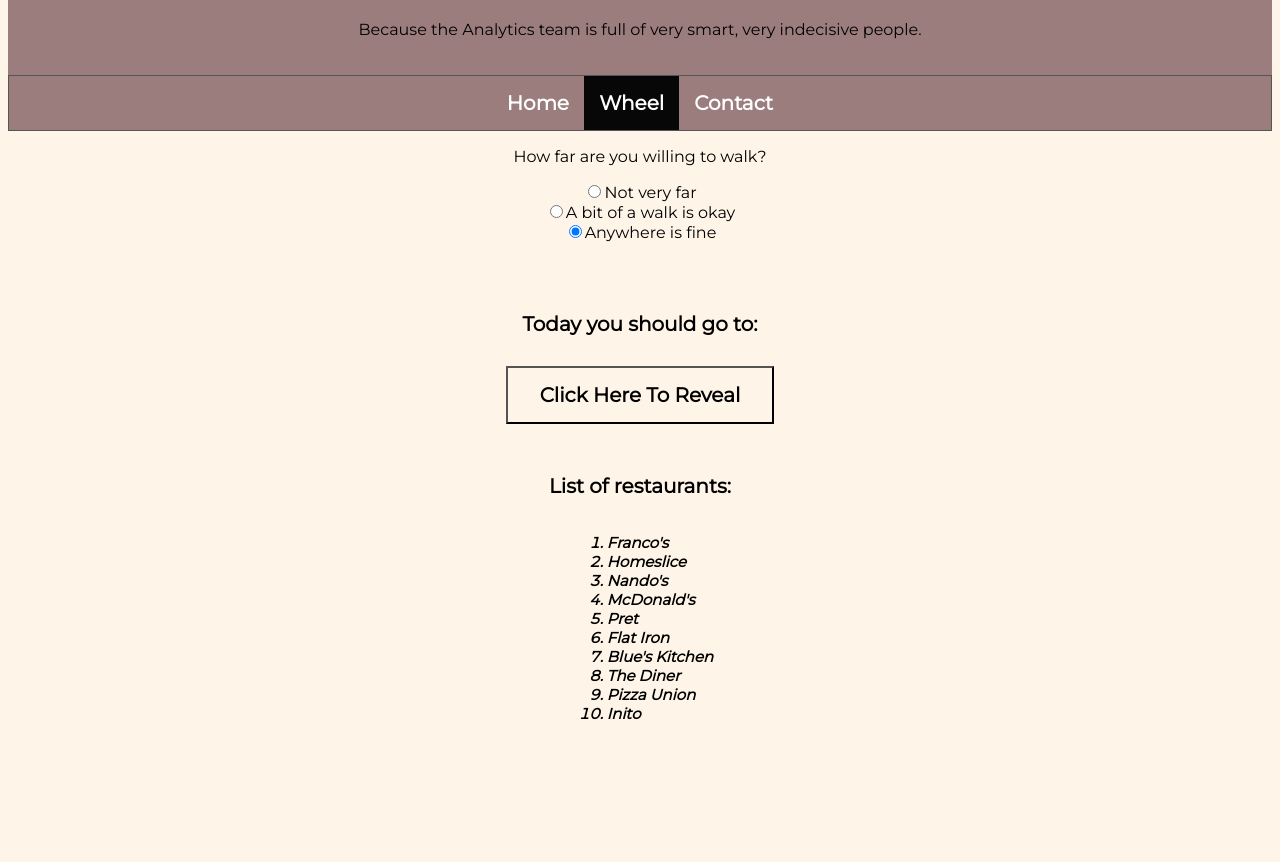
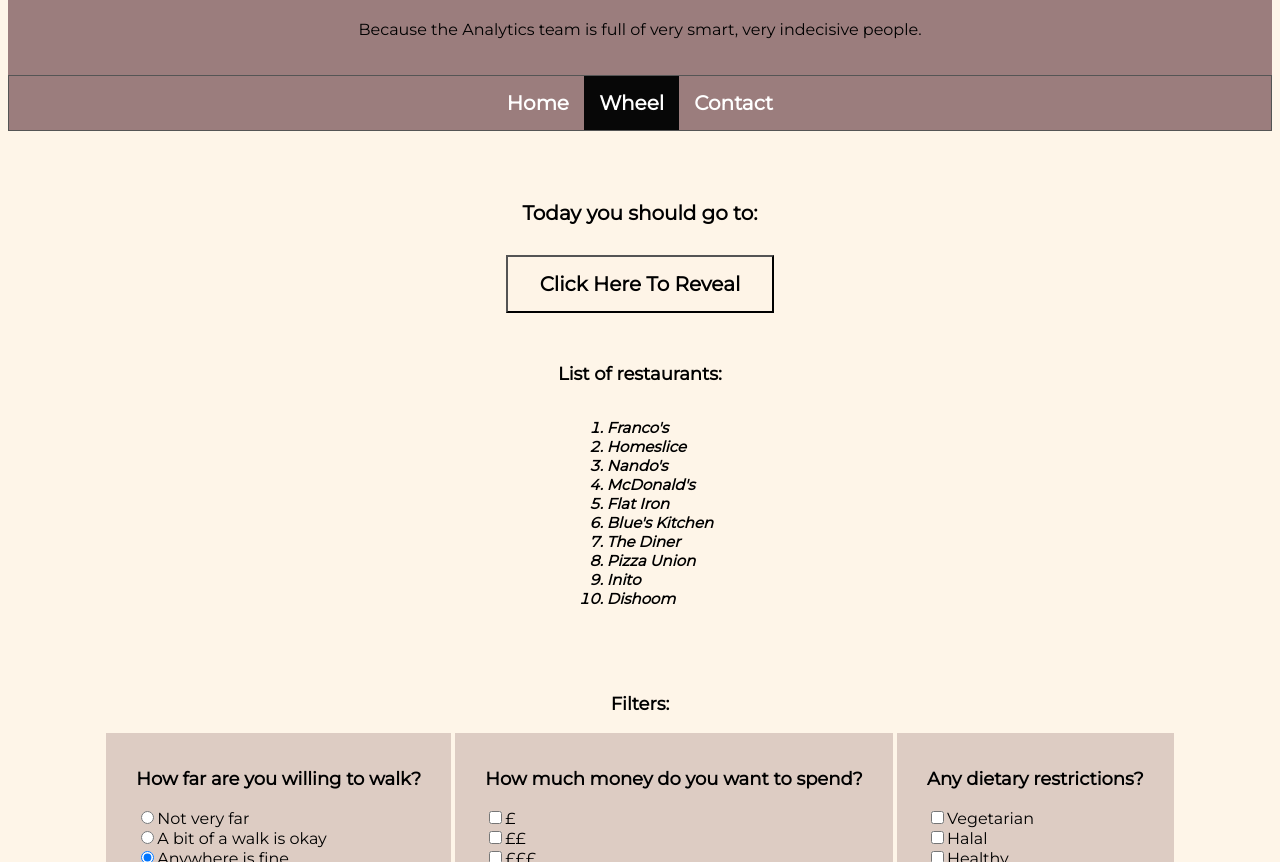
Before and after one commit to Llya/fmp-grow-project, a plain HTML site: page wheel.html in a window 1280 px wide. Shown: the part 90-952 px from the top of the page. Drawn offline with Linux system fonts and the light colour scheme.

Commit message:
displaying filtering options
filters visible but not functional, also CSS is awful

```diff
--- a/restaurants.js
+++ b/restaurants.js
@@ -2,50 +2,80 @@
     name: "Franco's",
     weight: 5,
     location: 1,
-    price: 1
+    price: 1,
+    vegetarian: true,
+    halal: true,
+    healthy: false
 }, {
     name: "Homeslice",
     weight: 2,
     location: 1,
-    price: 1
+    price: 1,
+    vegetarian: true,
+    halal: false,
+    healthy: false
 }, {
     name: "Nando's",
     weight: 2,
     location: 2,
-    price: 2
+    price: 2,
+    vegetarian: true,
+    halal: true,
+    healthy: false
 }, {
     name: "McDonald's",
     weight: 1,
     location: 2,
-    price: 1
-}, {
-    name: "Pret",
-    weight: 1,
-    location: 1,
-    price: 1
+    price: 1,
+    vegetarian: false,
+    halal: false,
+    healthy: false
 }, {
     name: "Flat Iron",
     weight: 1,
     location: 1,
-    price: 3
+    price: 3,
+    vegetarian: false,
+    halal: false,
+    healthy: false
 }, {
     name: "Blue's Kitchen",
     weight: 1,
     location: 1,
-    price: 2
+    price: 2,
+    vegetarian: true,
+    halal: false,
+    healthy: false
 }, {
     name: "The Diner",
     weight: 2,
     location: 1,
-    price: 2
+    price: 2,
+    vegetarian: true,
+    halal: false,
+    healthy: false
 }, {
     name: "Pizza Union",
     weight: 1,
     location: 2,
-    price: 2
+    price: 2,
+    vegetarian: true,
+    halal: true,
+    healthy: false
 }, {
     name: "Inito",
     weight: 2,
     location: 1,
-    price: 1
+    price: 1,
+    vegetarian: true,
+    halal: true,
+    healthy: true
+}, {
+    name: "Dishoom",
+    weight: 1,
+    location: 2,
+    price: 3,
+    vegetarian: true,
+    halal: true,
+    healthy: true
 }]
--- a/script.js
+++ b/script.js
@@ -1,3 +1,4 @@
+//DISPLAYING LIST OF RESTAURANTS
 function displayList(item, listId) {
     var list = document.getElementById(listId);
     var list_display="";
@@ -7,6 +8,8 @@
     list.innerHTML = list_display;
 }
 
+
+//GENERATING RESTAURANT OPTIONS
 function getRandomInt(max) {
     return Math.floor(Math.random() * Math.floor(max));
 }
@@ -17,18 +20,6 @@
 trigger.addEventListener("click", function () {
 
     if (options.length < 3) {
-    //check requirements
-    if (document.getElementById("location-1").checked) {
-        for (var i = 0; i < restaurants.length; i++) {
-            if (restaurants[i].location !== 1) {
-                restaurants.splice(i,1)
-            }
-        }
-    } else if (document.getElementById("location-2").checked) {
-        console.log('location 2 is checked')
-    } else if (document.getElementById("location-both").checked) {
-        console.log('location 3 is checked')
-    }
 
     //get a number at random
     var result = getRandomInt(restaurants.length);
--- a/style.css
+++ b/style.css
@@ -37,9 +37,22 @@
     margin-bottom: 50px;
 }
 
+.title {
+    font-weight: bold;
+    margin-top: 30px;
+    font-size: 18px;
+}
+
+.filters {
+    display: inline-block;
+    text-align: left;
+    padding: 5px 30px 35px;
+    background-color: rgba(155, 125, 125, 0.342);
+}
+
 .wheel {
     margin-top: 70px;
-    margin-bottom: 120px;
+    margin-bottom: 70px;
     font-family: 'Montserrat', sans-serif;
     font-size: 20px;
     font-weight: bold;
@@ -62,17 +75,12 @@
     padding: 15px 32px;
 }
 
-.title {
-    font-weight: bold;
-    margin-top: 30px;
-}
-
 .list {
     font-size: 15px;
     font-style: italic;
     list-style-position: outside;
     text-align: left;
-    display:inline-block;
+    display: inline-block;
 }
 
 .limit {
--- a/wheel.html
+++ b/wheel.html
@@ -18,14 +18,6 @@
         <a class="navigation active" href="wheel.html">Wheel</a>
         <a class="navigation" href="mailto:mladent@findmypast.com">Contact</a>
     </nav>
-    <p>How far are you willing to walk?</p>
-    <input type="radio" name="location" id="location-1" value="1">Not very far<br>
-    <input type="radio" name="location" id="location-2" value="2">A bit of a walk is okay<br>
-    <input type="radio" name="location" id="location-both" value="3" checked>Anywhere is fine<br>
-    <!-- <p>How much money do you want to spend?</p>
-    <input type="checkbox" name="price" value="1">£<br>
-    <input type="checkbox" name="price" value="2">££<br>
-    <input type="checkbox" name="price" value="3">£££<br> -->
     <div class="wheel" id="wheel">
         <p>Today you should go to:</p>
         <p class="restaurant" id="restaurant"></p>
@@ -37,6 +29,25 @@
         <p>I'm sorry, you've hit your limit for today. Your choices were:</p>
         <ol class="list" id="optionsList"></ol>
     </div>
+    <p class="title">Filters:</p>
+    <div class="filters location">
+        <p class="title">How far are you willing to walk?</p>
+        <input type="radio" name="location" id="location-1" value="1">Not very far<br>
+        <input type="radio" name="location" id="location-2" value="2">A bit of a walk is okay<br>
+        <input type="radio" name="location" id="location-both" value="3" checked>Anywhere is fine<br>
+    </div>
+    <div class="filters price">
+        <p class="title">How much money do you want to spend?</p>
+        <input type="checkbox" name="price" value="1">£<br>
+        <input type="checkbox" name="price" value="2">££<br>
+        <input type="checkbox" name="price" value="3">£££<br>
+    </div>
+    <div class="filters diet">
+        <p class="title">Any dietary restrictions?</p>
+        <input type="checkbox" name="diet" value="vegetarian">Vegetarian<br>
+        <input type="checkbox" name="diet" value="halal">Halal<br>
+        <input type="checkbox" name="diet" value="healthy">Healthy<br>
+    </div>
     <footer>
         <p>Mirissa Ladent - 2018</p>
     </footer>
```
